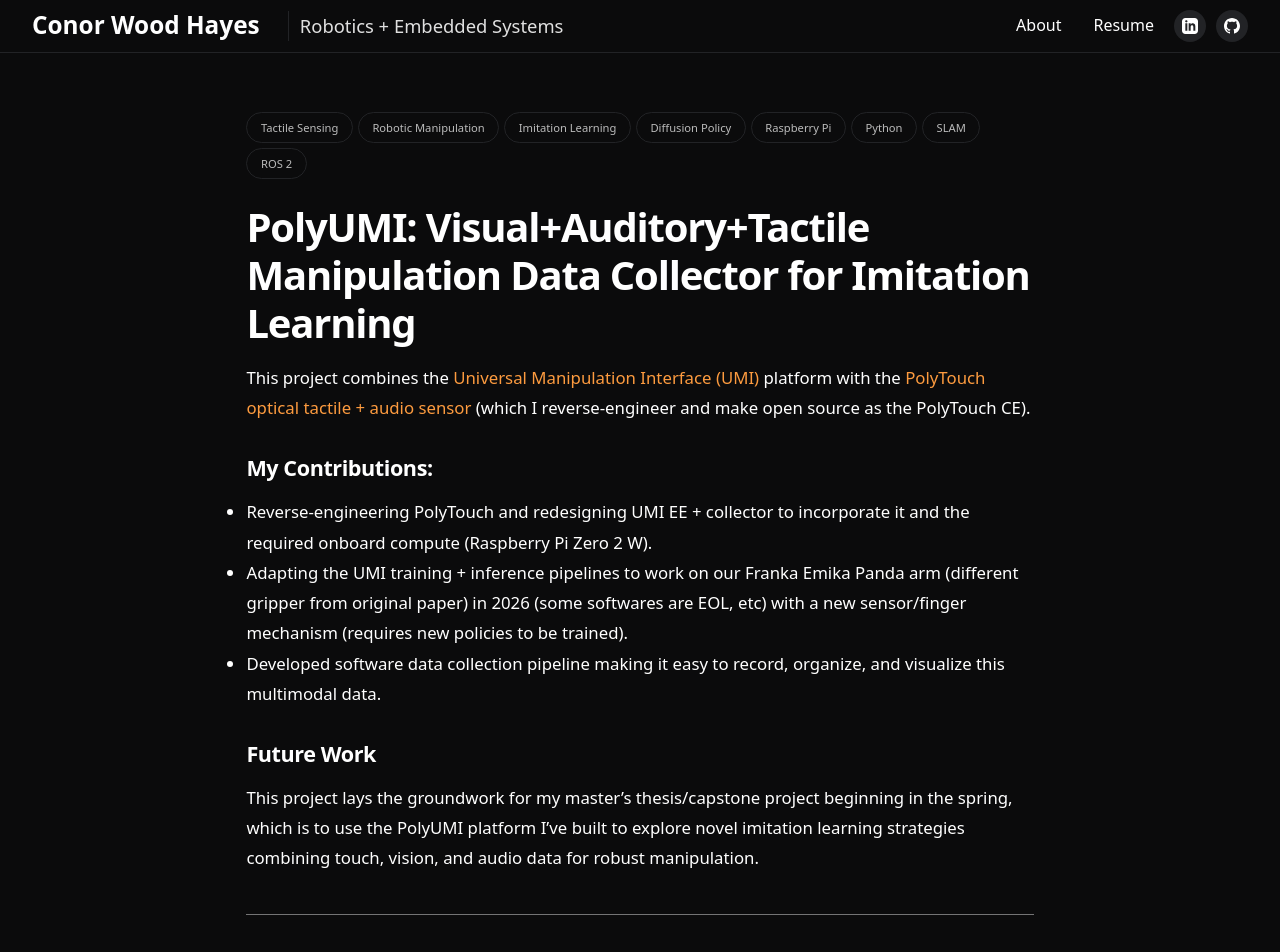
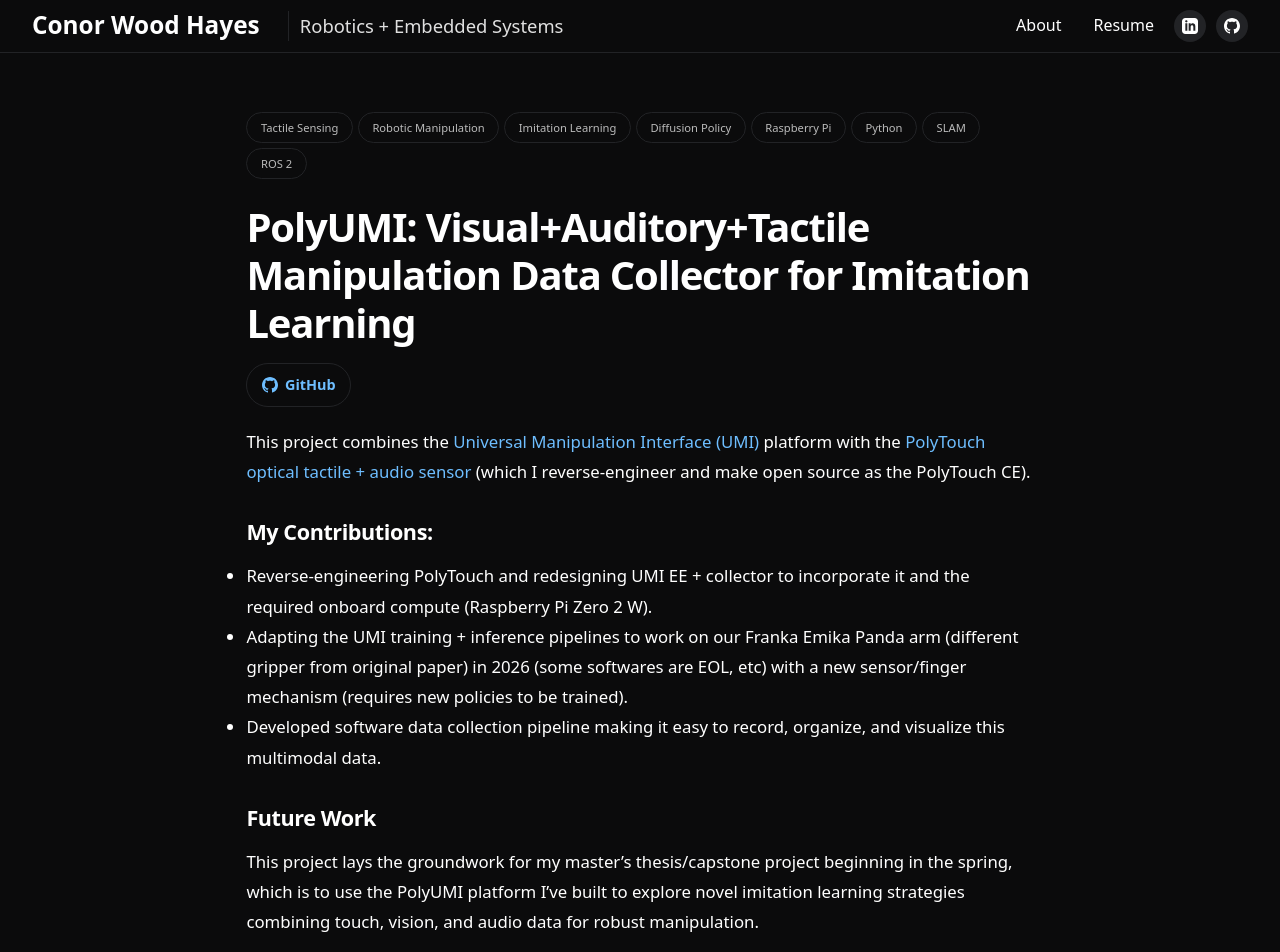
Before and after one commit to cwoodhayes/cwoodhayes.github.io, a Jekyll site: the page built from _projects/PolyUMI.md, in a window 1280 px wide and 1400 px high. Shown: the top 952 px of the window. Built offline with Jekyll 4.4.1, drawn with Linux system fonts in a browser that asks for light colours.

Commit message:
made links blue cuz. uh

```diff
--- a/_projects/PolyUMI.md
+++ b/_projects/PolyUMI.md
@@ -9,6 +9,10 @@
 ---
 
 # PolyUMI: Visual+Auditory+Tactile Manipulation Data Collector for Imitation Learning
+
+<div class="project-button-row">
+	{% include github-button.html url="https://github.com/cwoodhayes/polyumi" %}
+</div>
 
 This project combines the [Universal Manipulation Interface (UMI)](https://umi-gripper.github.io/) platform with the [PolyTouch optical tactile + audio sensor](https://polytouch.alanz.info/) (which I reverse-engineer and make open source as the PolyTouch CE).
 
--- a/assets/css/main.css
+++ b/assets/css/main.css
@@ -74,7 +74,7 @@
   --color-gray-medium: #bbbbbb;
   --color-gray-dark: #e0e0e0;
   --color-gray-border: #222326;
-  --color-link-body: #fd9b3f;
+  --color-link-body: #6ebeff;
   --color-accent: #e22d2d;
   --font-main: system-ui, -apple-system, BlinkMacSystemFont, "Segoe UI", Roboto, "Helvetica Neue", Arial, sans-serif;
   --font-nav: system-ui, -apple-system, BlinkMacSystemFont, "Segoe UI", Roboto, "Helvetica Neue", Arial, sans-serif;
```
